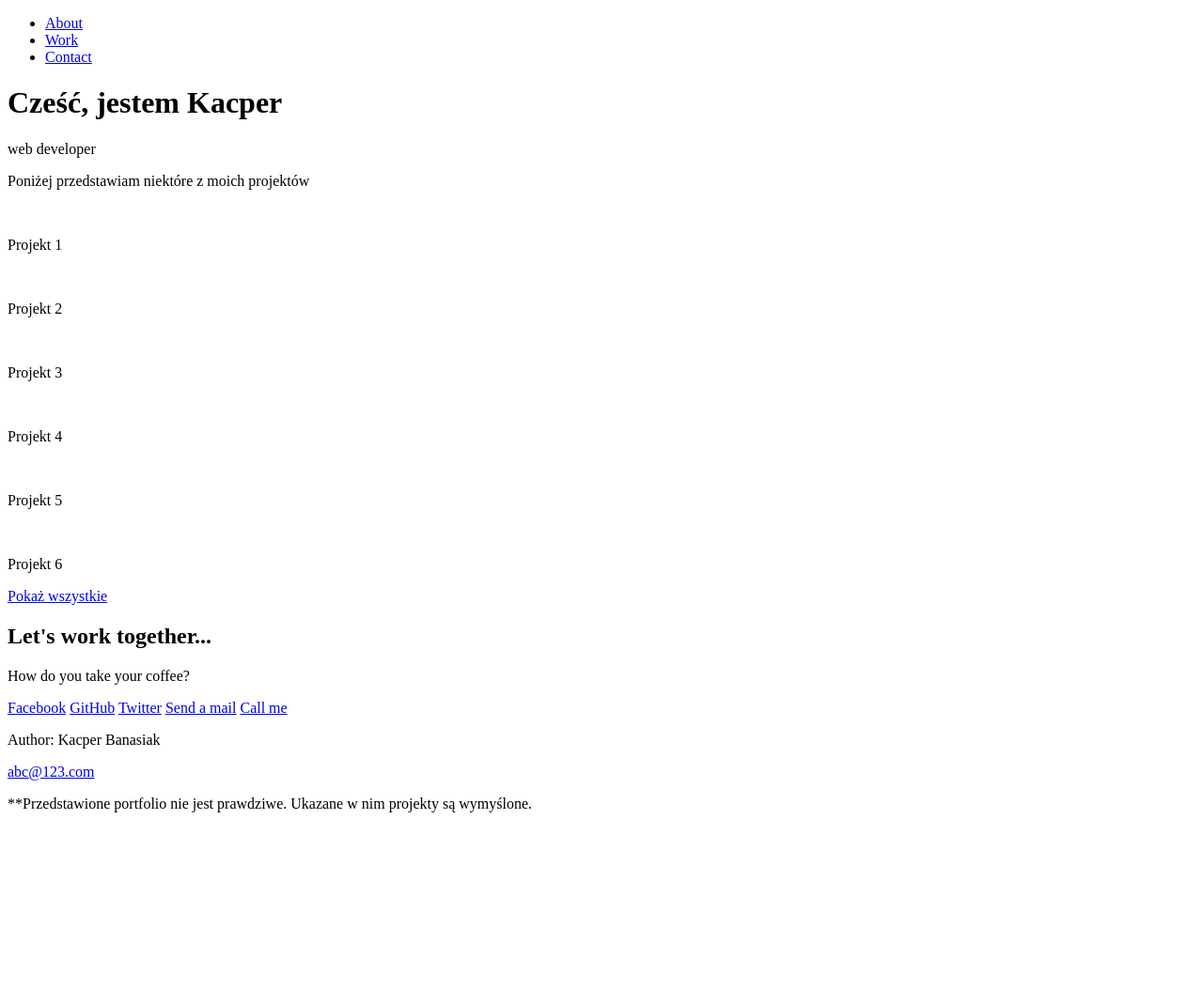
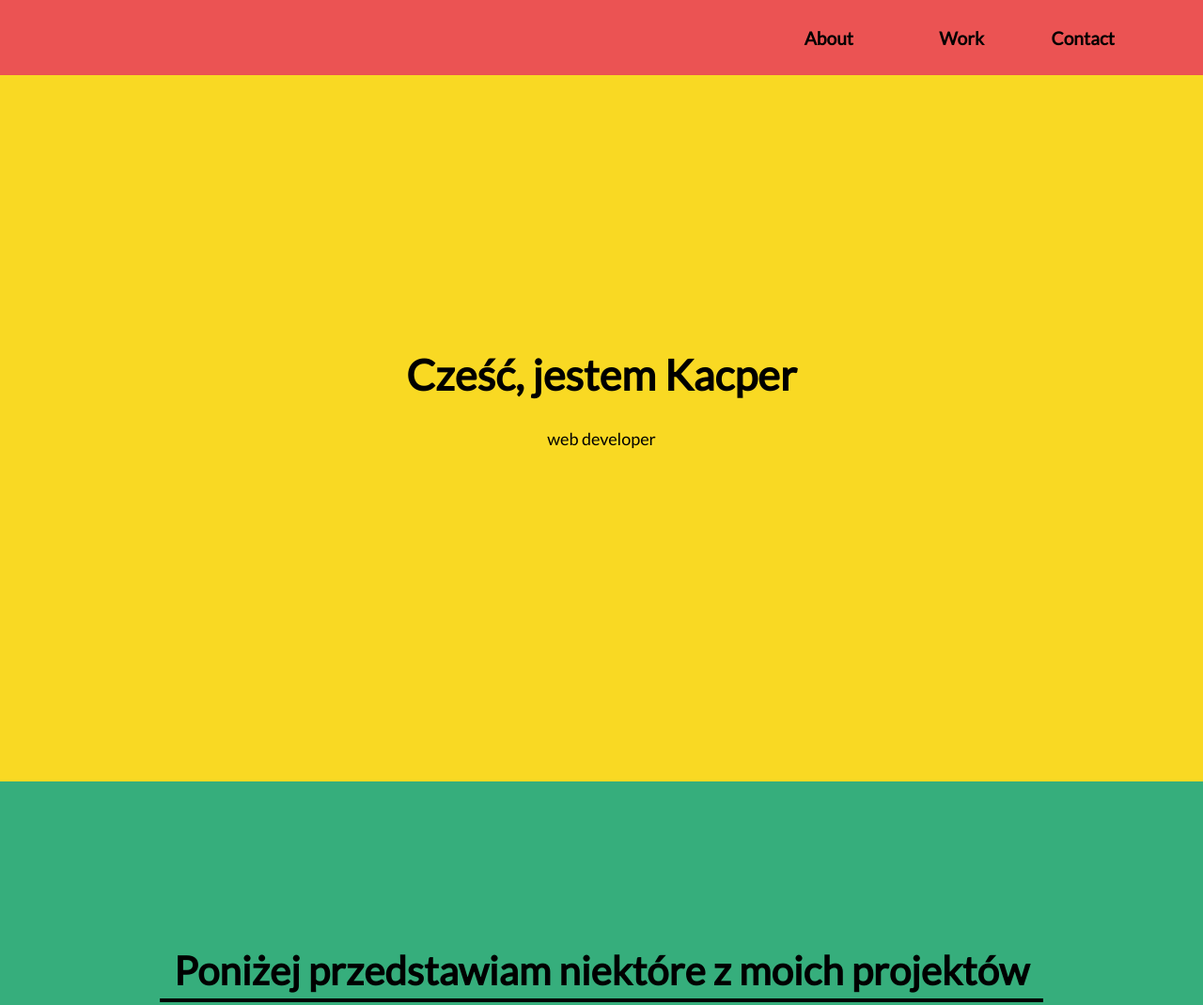
Before and after one commit to wackomagiciann/Portfolio-CSS-HTML, a plain HTML site: page index.html in a window 1280 px wide. Shown: the top 1070 px of the page at 94% size. Before the commit the page ends 881 px from the top, so only its background shows below. Drawn offline with Linux system fonts and the light colour scheme.

Commit message:
Edycja styles.css . Nawigacja + Ekran nr 1

```diff
--- a/css/styles.css
+++ b/css/styles.css
@@ -0,0 +1,105 @@
+body {
+    padding: 0;
+    margin: 0;
+    font-family: "Lato", sans-serif;
+}
+
+.navbar {
+    position: fixed;
+    background-color: #EB5353;
+    min-width: 320px;
+    width: 100%;
+    top: 0;
+    left: 0;
+    height: 10vh;
+    z-index: 5;
+}
+
+.navbar ul{
+    height: 10vh;
+    display: grid;
+    align-items: center;
+    grid-template-columns: 70% 10% 10%;
+    list-style-type: none;
+    margin: 0;
+    gap: 15px;
+}
+
+.navbar ul li{
+    margin: 0;
+    text-align: right;
+}
+
+.navbar ul li a{
+    text-decoration: none;
+    cursor: pointer;
+    color: black;
+    font-size: larger;
+    font-weight: 600;
+    height: 50%;
+}
+
+.grid-box-layout{
+    display: grid;
+    grid-template-rows: auto;
+    gap: 0;
+}
+
+.box-1 {
+    display: block;
+    width: auto;
+    height: 90vh;
+    background-color: #F9D923;
+    margin: 10vh 0 0 0;
+    padding: 2vh;
+    top: 0;
+    position: relative;
+    z-index: 4;
+}
+
+.welcome-text{
+    position: absolute;
+    top: 45%;
+    left: 50%;
+    transform: translate(-50%, -50%);
+    text-align: center;
+}
+
+.welcome-text h1{
+    width: 70vw;
+    font-size: 45px;
+}
+
+.welcome-text p{
+    width: 70vw;
+    font-size: 18px;
+}
+
+
+
+.box-2 {
+    display: block;
+    width: auto;
+    height: 150vh;
+    background-color: #36AE7C;
+    margin: 0;
+    padding: 2vh;
+}
+
+#projects-text{
+    margin: 20vh 12vw 20vh 12vw;
+    width: auto;
+    font-size: 42px;
+    text-align: center;
+    border-bottom: 4px solid black;
+    padding-bottom: 5px;
+}
+
+.box-3 {
+    display: block;
+    width: auto;
+    height: 100vh;
+    background-color: #187498;
+    margin: 0;
+    padding: 2vh;
+}
--- a/index.html
+++ b/index.html
@@ -5,6 +5,7 @@
         <meta name="viewport" content="width=device-width, initial-scale=1.0">
         <meta http-equiv="X-UA-Compatibile" content="ie=edge" >
         <title>Kacper Banasiak Portfolio</title>
+        <link rel="stylesheet" href="https://fonts.googleapis.com/css?family=Lato">
         <link rel="stylesheet" href="css/styles.css">
     </head>
     <body>
@@ -15,30 +16,45 @@
                 <li><a href="#">Contact</a></li>
             </ul>
         </nav>
+        <div class="grid-box-layout"></div>
             <div class="box-1">
+                <div class="welcome-text">
                     <h1 id="welcome-text">Cześć, jestem Kacper</h1>
                     <p id="description-text">web developer</p>
                 </div>
+            </div>
             <div class="box-2">
-            <p id="projects-text">Poniżej przedstawiam niektóre z moich projektów</p>
+                <h2 id="projects-text">Poniżej przedstawiam niektóre z moich projektów</h2>
                 <div class="projects-grid">
-                <a href="#"><img src="" alt=""></a>
+                    <a href="#">
+                        <img src="" alt="">
                         <p class="project-title">Projekt 1</p>
+                    </a>
 
-                <a href="#"><img src="" alt=""></a>
+                    <a href="#">
+                        <img src="" alt="">
                         <p class="project-title">Projekt 2</p>
+                    </a>
 
-                <a href="#"><img src="" alt=""></a>
+                    <a href="#">
+                        <img src="" alt="">
                         <p class="project-title">Projekt 3</p>
+                    </a>
 
-                <a href="#"><img src="" alt=""></a>
+                    <a href="#">
+                        <img src="" alt="">
                         <p class="project-title">Projekt 4</p>
+                    </a>
 
-                <a href="#"><img src="" alt=""></a>
+                    <a href="#">
+                        <img src="" alt="">
                         <p class="project-title">Projekt 5</p>
+                    </a>
 
-                <a href="#"><img src="" alt=""></a>
+                    <a href="#">
+                        <img src="" alt="">
                         <p class="project-title">Projekt 6</p>
+                    </a>
                 </div>
 
                 <a href="#">Pokaż wszystkie</a>
@@ -54,6 +70,7 @@
                     <a href="#">Call me</a>
                 </div>
             </div>
+        </div>
         <footer>
             <p>Author: Kacper Banasiak</p>
             <p><a href="mailto:abc@123.com">abc@123.com</a></p>
```
Lines whose indentation alone changed are shown as unchanged.
